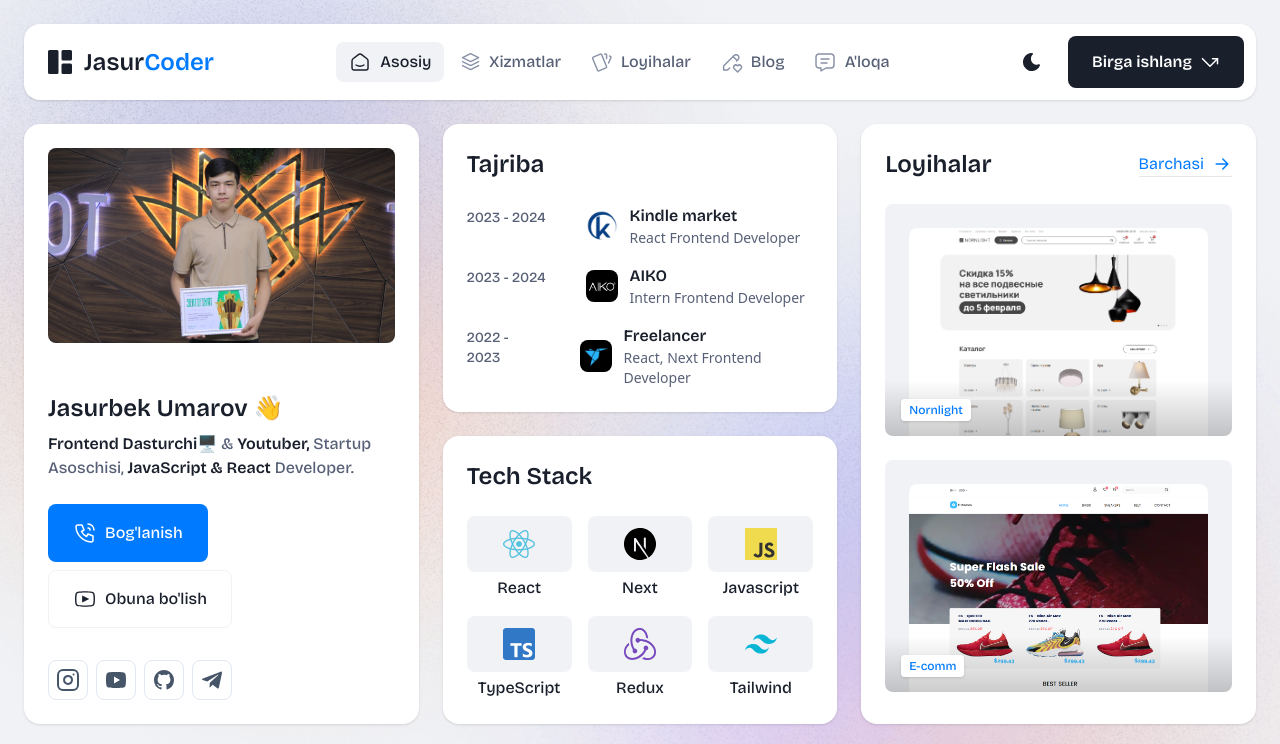
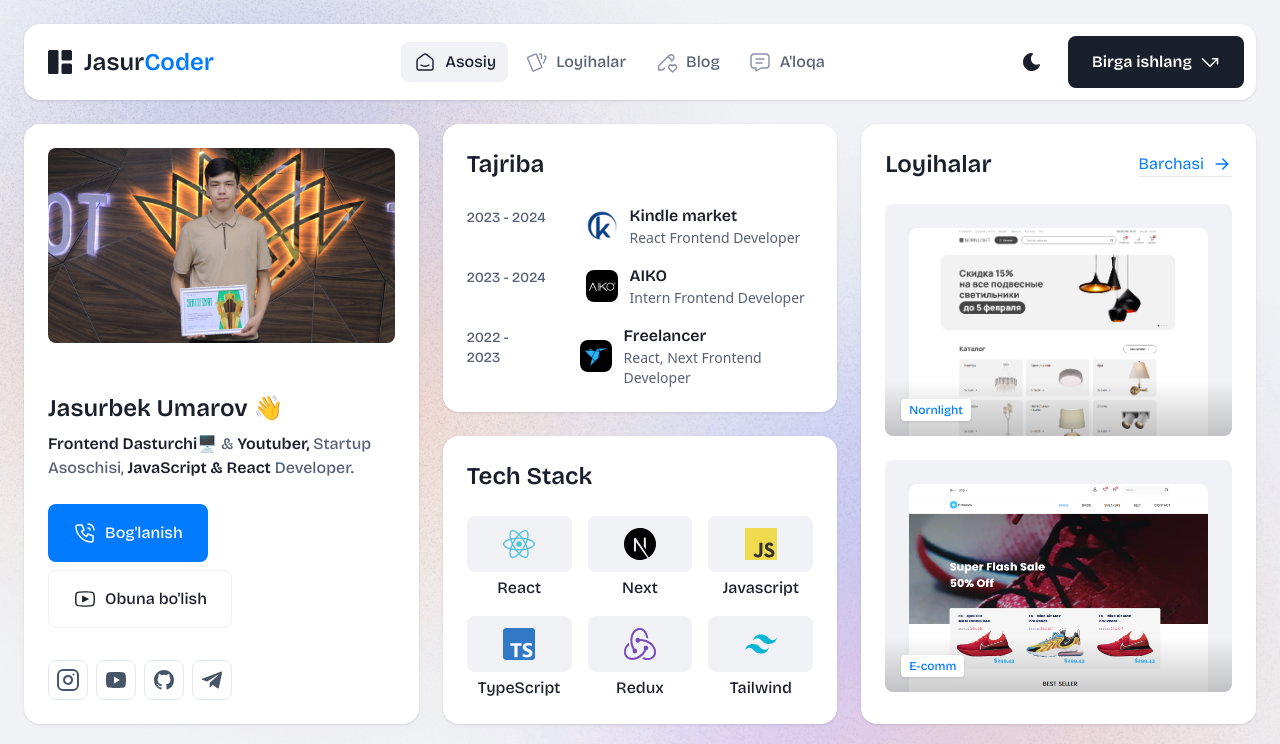
Before and after one commit to jasurumarov/portfolio_v3, a React (Vite) app: page / in a window 1280 px wide. Shown: the top 744 px of the page. Built offline with nearby package versions, Linux system fonts and the light colour scheme.

Commit message:
services page fully commented

```diff
--- a/src/components/header/Header.jsx
+++ b/src/components/header/Header.jsx
@@ -14,18 +14,18 @@ const navlistData = [
         ),
         path: '/'
     },
-    {
-        id: 2,
-        label: "Xizmatlar",
-        SvgComponent: () => (
-            <svg xmlns="http://www.w3.org/2000/svg" viewBox="0 0 20 20" fill="none" stroke='currentColor' strokeLinecap="round" strokeLinejoin="round" strokeWidth="1.2" className="h-6 w-6 -mb-[4px] -mr-1 ml-[1.5px] text-center text-[#8991A7] transition group-hover:text-dark group-[.active]/menu-item:text-dark dark:group-hover:text-white dark:group-[.active]/menu-item:text-white">
-                <path d="M7.99967 1.3335L1.33301 4.66683L7.99967 8.00016L14.6663 4.66683L7.99967 1.3335Z" strokeWidth="1.2" strokeLinecap="round" strokeLinejoin="round"></path>
-                <path d="M1.33301 8L7.99967 11.3333L14.6663 8" strokeWidth="1.2" strokeLinecap="round" strokeLinejoin="round" ></path>
-                <path d="M1.33301 11.3335L7.99967 14.6668L14.6663 11.3335" strokeWidth="1.2" strokeLinecap="round" strokeLinejoin="round" ></path>
-            </svg>
-        ),
-        path: '/services'
-    },
+    // {
+    //     id: 2,
+    //     label: "Xizmatlar",
+    //     SvgComponent: () => (
+    //         <svg xmlns="http://www.w3.org/2000/svg" viewBox="0 0 20 20" fill="none" stroke='currentColor' strokeLinecap="round" strokeLinejoin="round" strokeWidth="1.2" className="h-6 w-6 -mb-[4px] -mr-1 ml-[1.5px] text-center text-[#8991A7] transition group-hover:text-dark group-[.active]/menu-item:text-dark dark:group-hover:text-white dark:group-[.active]/menu-item:text-white">
+    //             <path d="M7.99967 1.3335L1.33301 4.66683L7.99967 8.00016L14.6663 4.66683L7.99967 1.3335Z" strokeWidth="1.2" strokeLinecap="round" strokeLinejoin="round"></path>
+    //             <path d="M1.33301 8L7.99967 11.3333L14.6663 8" strokeWidth="1.2" strokeLinecap="round" strokeLinejoin="round" ></path>
+    //             <path d="M1.33301 11.3335L7.99967 14.6668L14.6663 11.3335" strokeWidth="1.2" strokeLinecap="round" strokeLinejoin="round" ></path>
+    //         </svg>
+    //     ),
+    //     path: '/services'
+    // },
     {
         id: 3,
         label: "Loyihalar",
--- a/src/pages/home/Home.jsx
+++ b/src/pages/home/Home.jsx
@@ -18,7 +18,7 @@ const Home = () => {
                 <TechStack />
             </div>
             <HomeProjects />
-            <HomeServices />
+            {/* <HomeServices /> */}
             <Youtube />
             <HomeContact />
         </main>
```
